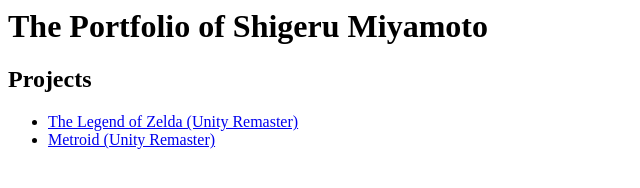
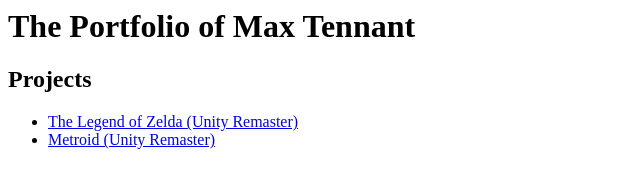
Before and after one commit to maxwtrumpet/maxtrumpetPortfolio, a plain HTML site: page example_portfolio.html in a window 1280 px wide. Shown: the whole page, without its empty margins (0-640 px from the left). Drawn offline with Linux system fonts and the light colour scheme.

Commit message:
Update example_portfolio.html

```diff
--- a/example_portfolio.html
+++ b/example_portfolio.html
@@ -1,7 +1,7 @@
 <html>
 
 <!-- TODO: Replace Mr. Miyamoto's name with yours -->
-<h1>The Portfolio of Shigeru Miyamoto</h1>
+<h1>The Portfolio of Max Tennant</h1>
 
 <h2>Projects</h2>
 
```
